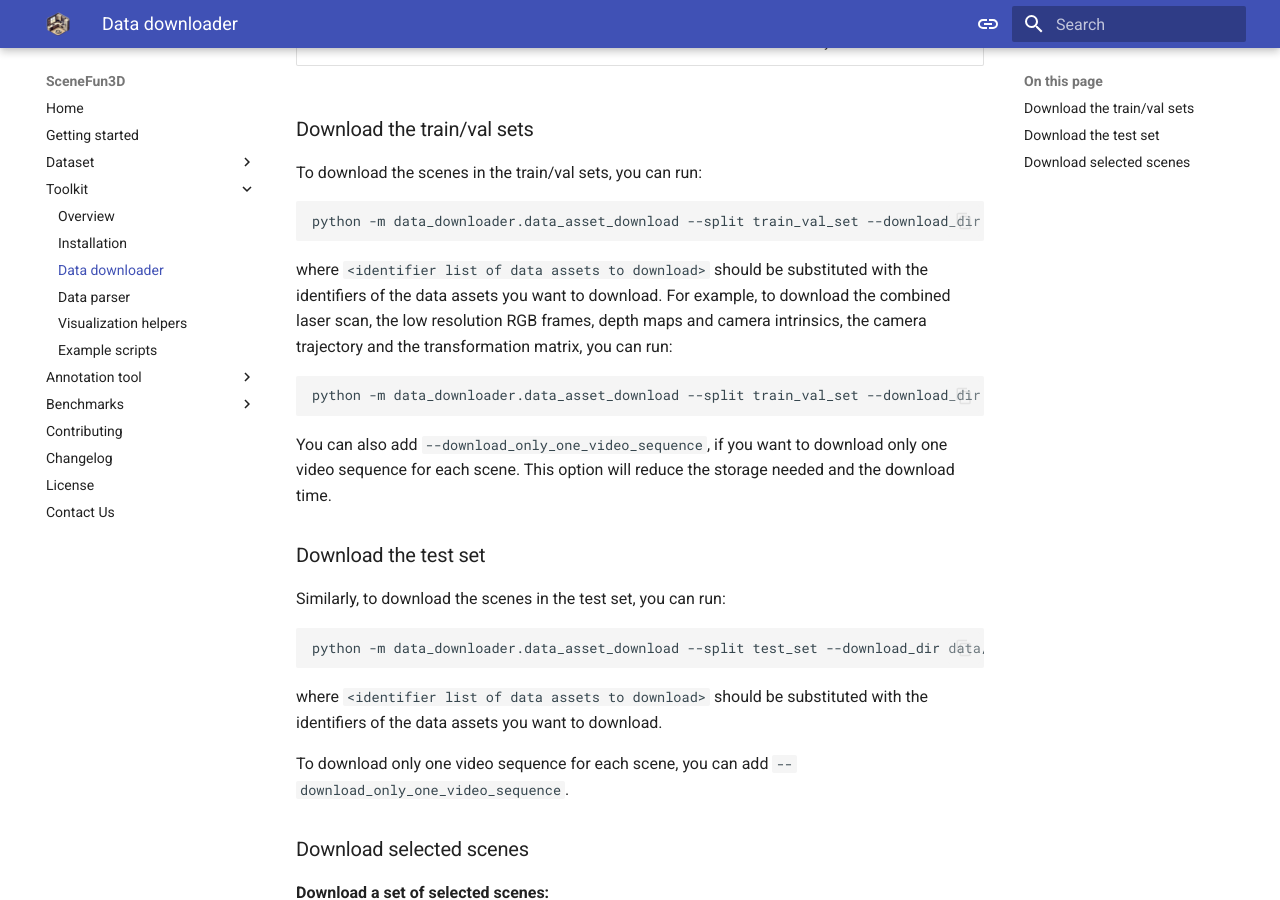
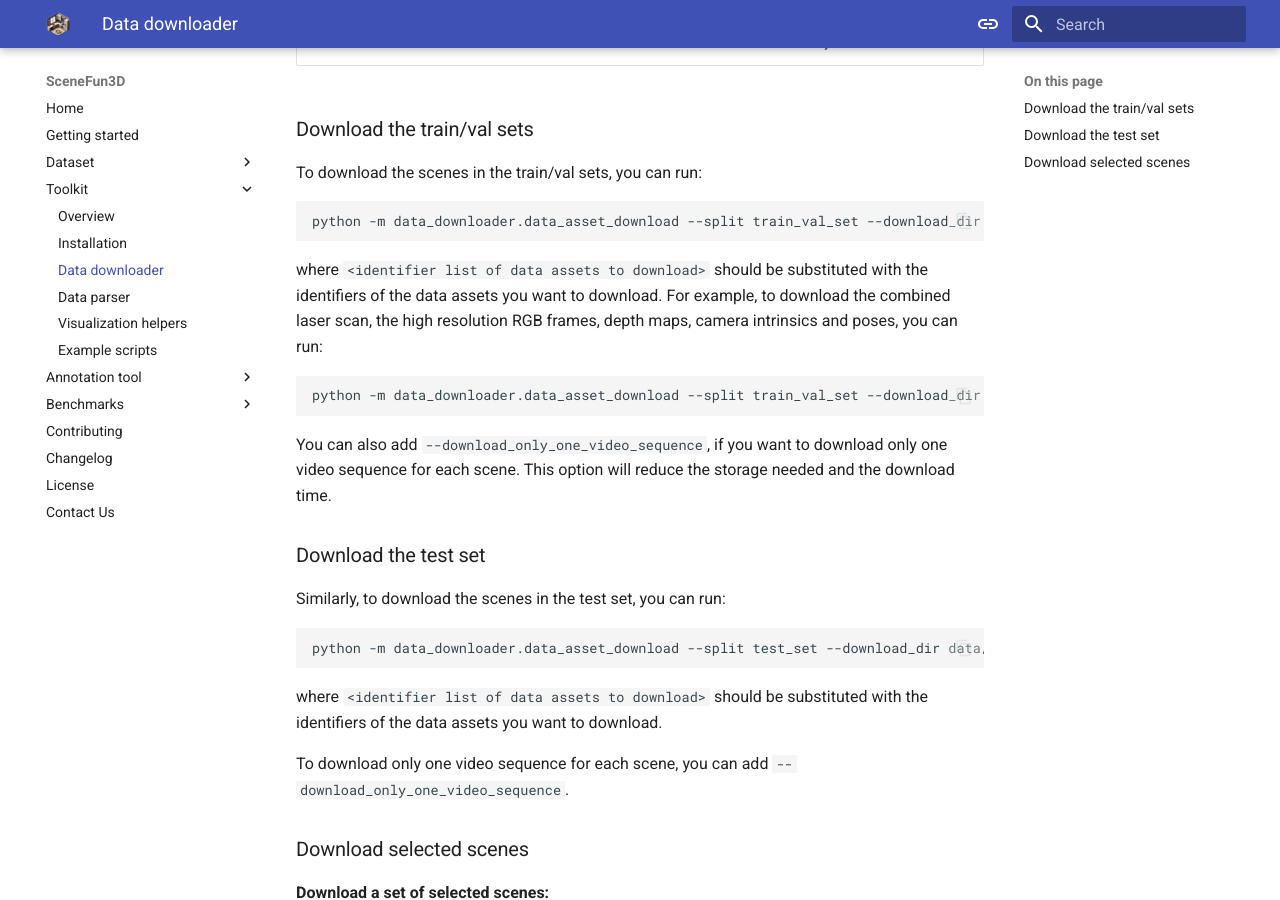
Before and after one commit to SceneFun3D/documentation, an MkDocs documentation site: the page built from docs/toolkit/data-downloader.md, in a window 1280 px wide and 900 px high, scrolled down 1626 px. Built offline with MkDocs 1.6.1 and Material for MkDocs 9.7.7, drawn with Linux system fonts in a browser that asks for light colours.

Commit message:
Fix example download command

````diff
--- a/docs/toolkit/data-downloader.md
+++ b/docs/toolkit/data-downloader.md
@@ -49,10 +49,10 @@ To download the scenes in the train/val sets, you can run:
 ```
 python -m data_downloader.data_asset_download --split train_val_set --download_dir data/ --dataset_assets <identifier list of data assets to download>
 ```
-where `<identifier list of data assets to download>` should be substituted with the identifiers of the data assets you want to download. For example, to download the combined laser scan, the low resolution RGB frames, depth maps and camera intrinsics, the camera trajectory and the transformation matrix, you can run:
+where `<identifier list of data assets to download>` should be substituted with the identifiers of the data assets you want to download. For example, to download the combined laser scan, the high resolution RGB frames, depth maps, camera intrinsics and poses, you can run:
 
 ```
-python -m data_downloader.data_asset_download --split train_val_set --download_dir data/ --dataset_assets laser_scan_5mm lowres_wide lowres_depth lowres_wide_intrinsics camera_trajectory transform
+python -m data_downloader.data_asset_download --split train_val_set --download_dir data/ --dataset_assets laser_scan_5mm hires_wide hires_depth hires_wide_intrinsics hires_poses
 ```
 You can also add `--download_only_one_video_sequence`, if you want to download only one video sequence for each scene. This option will reduce the storage needed and the download time.
 
````
